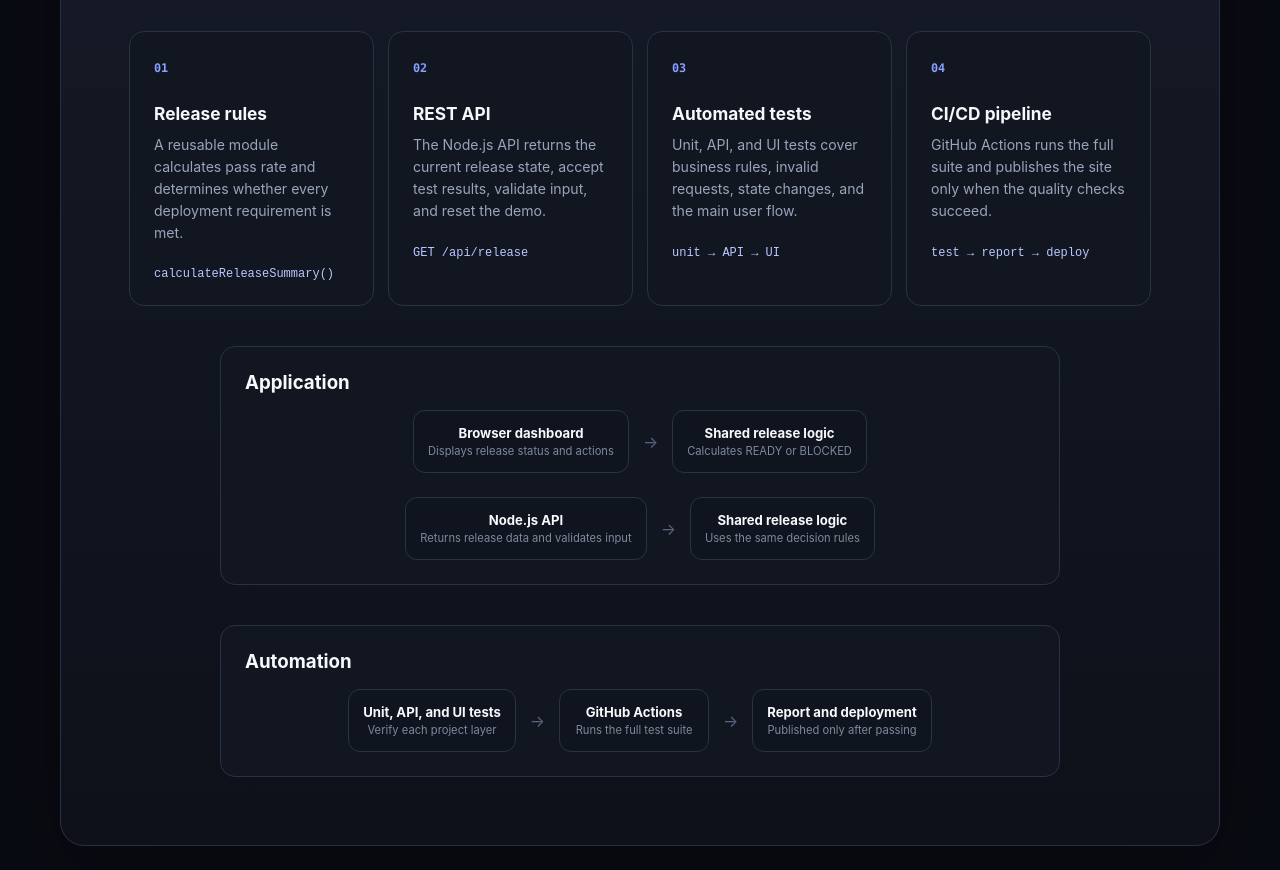
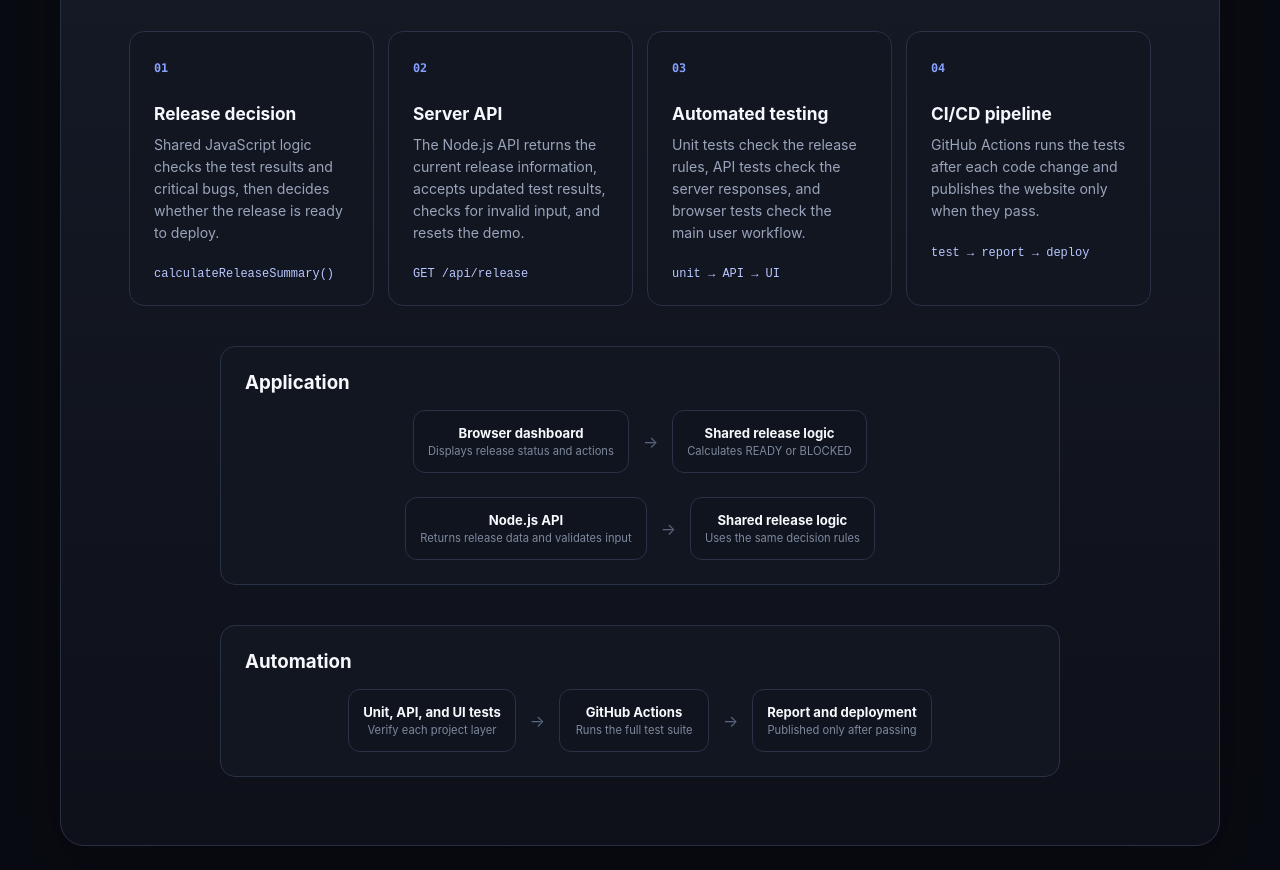
Before and after one commit to dillon-olivi/release-readiness-demo, a website with bundled scripts: page src/public/index.html in a window 1280 px wide. Shown: the part 1646-2516 px from the top of the page. Built offline with nearby package versions, Linux system fonts and the light colour scheme.

Commit message:
Update How it works section and descriptions in index.html

```diff
--- a/src/public/index.html
+++ b/src/public/index.html
@@ -154,26 +154,26 @@
         <div class="skill-grid">
           <article>
             <span class="skill-number">01</span>
-            <h3>Release rules</h3>
-            <p>A reusable module calculates pass rate and determines whether every deployment requirement is met.</p>
+            <h3>Release decision</h3>
+            <p>Shared JavaScript logic checks the test results and critical bugs, then decides whether the release is ready to deploy.</p>
             <code>calculateReleaseSummary()</code>
           </article>
           <article>
             <span class="skill-number">02</span>
-            <h3>REST API</h3>
-            <p>The Node.js API returns the current release state, accept test results, validate input, and reset the demo.</p>
+            <h3>Server API</h3>
+            <p>The Node.js API returns the current release information, accepts updated test results, checks for invalid input, and resets the demo.</p>
             <code>GET /api/release</code>
           </article>
           <article>
             <span class="skill-number">03</span>
-            <h3>Automated tests</h3>
-            <p>Unit, API, and UI tests cover business rules, invalid requests, state changes, and the main user flow.</p>
+            <h3>Automated testing</h3>
+            <p>Unit tests check the release rules, API tests check the server responses, and browser tests check the main user workflow.</p>
             <code>unit → API → UI</code>
           </article>
           <article>
             <span class="skill-number">04</span>
             <h3>CI/CD pipeline</h3>
-            <p>GitHub Actions runs the full suite and publishes the site only when the quality checks succeed.</p>
+            <p>GitHub Actions runs the tests after each code change and publishes the website only when they pass.</p>
             <code>test → report → deploy</code>
           </article>
         </div>
```
